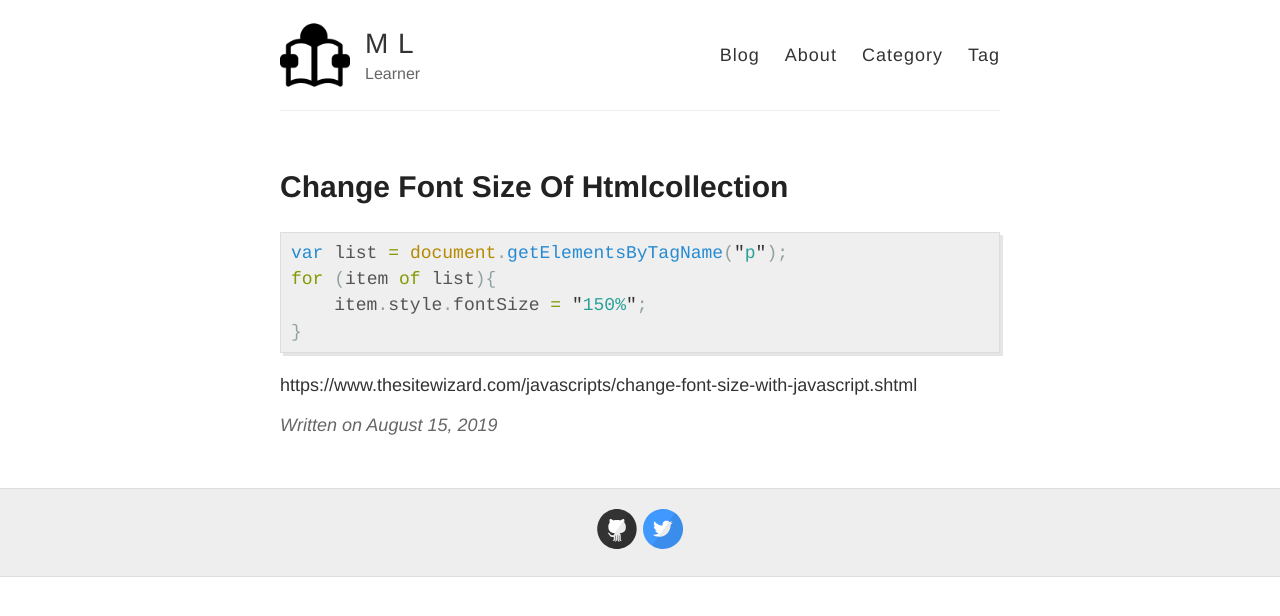
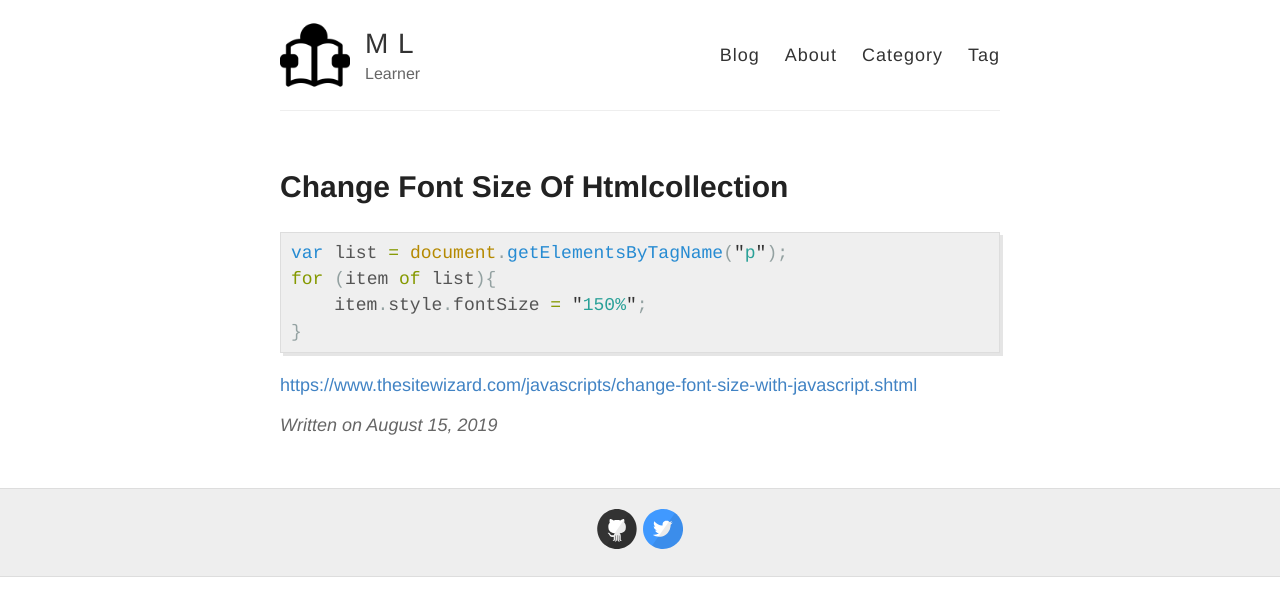
Before and after one commit to MingLang/MingLang.github.io, a Jekyll site: the page built from _posts/2019-08-15-Change-font-size-of-htmlcollection.md, in a window 1280 px wide. Shown: the top 616 px of the page. Built offline with Jekyll 4.4.1, drawn with Linux system fonts in a browser that asks for light colours.

Commit message:
Update 2019-08-15-Change-font-size-of-htmlcollection.md

````diff
--- a/_posts/2019-08-15-Change-font-size-of-htmlcollection.md
+++ b/_posts/2019-08-15-Change-font-size-of-htmlcollection.md
@@ -12,4 +12,4 @@ for (item of list){
 }
 ```
 
-https://www.thesitewizard.com/javascripts/change-font-size-with-javascript.shtml
+<https://www.thesitewizard.com/javascripts/change-font-size-with-javascript.shtml>
````
